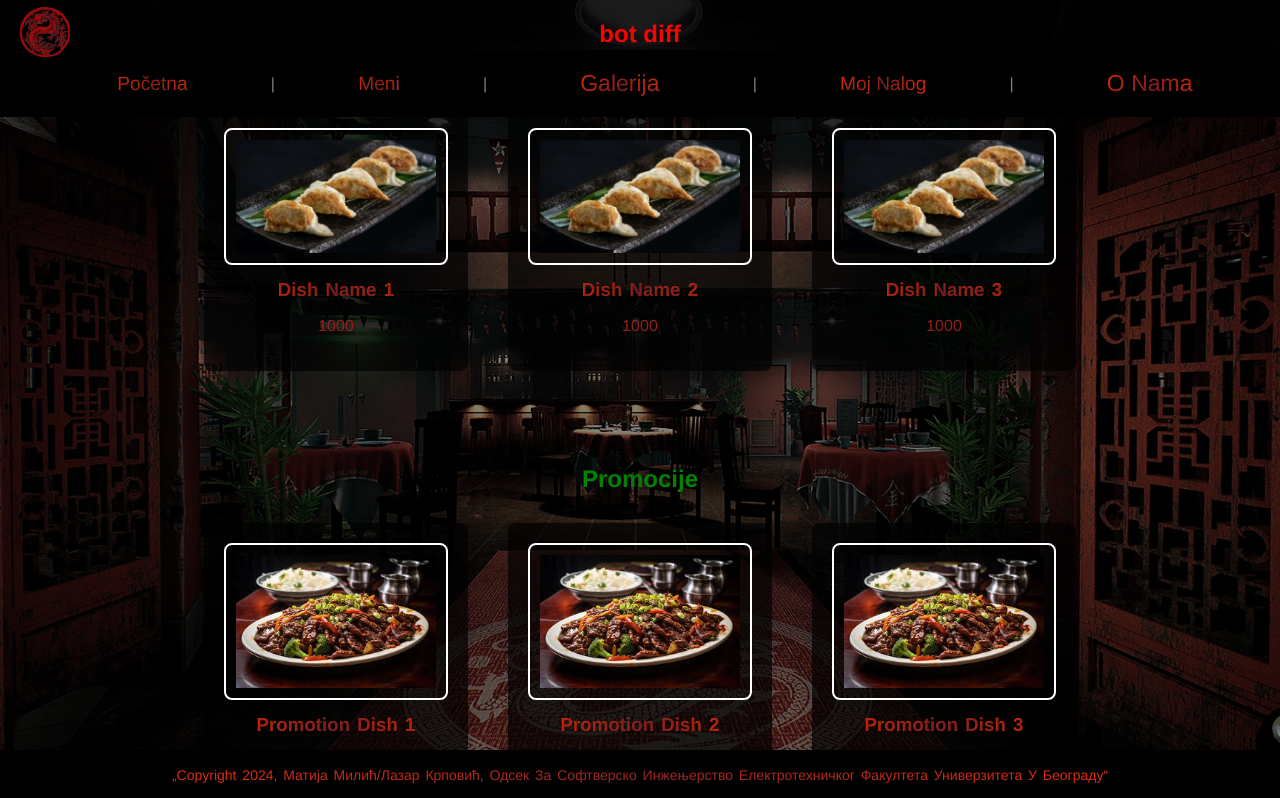
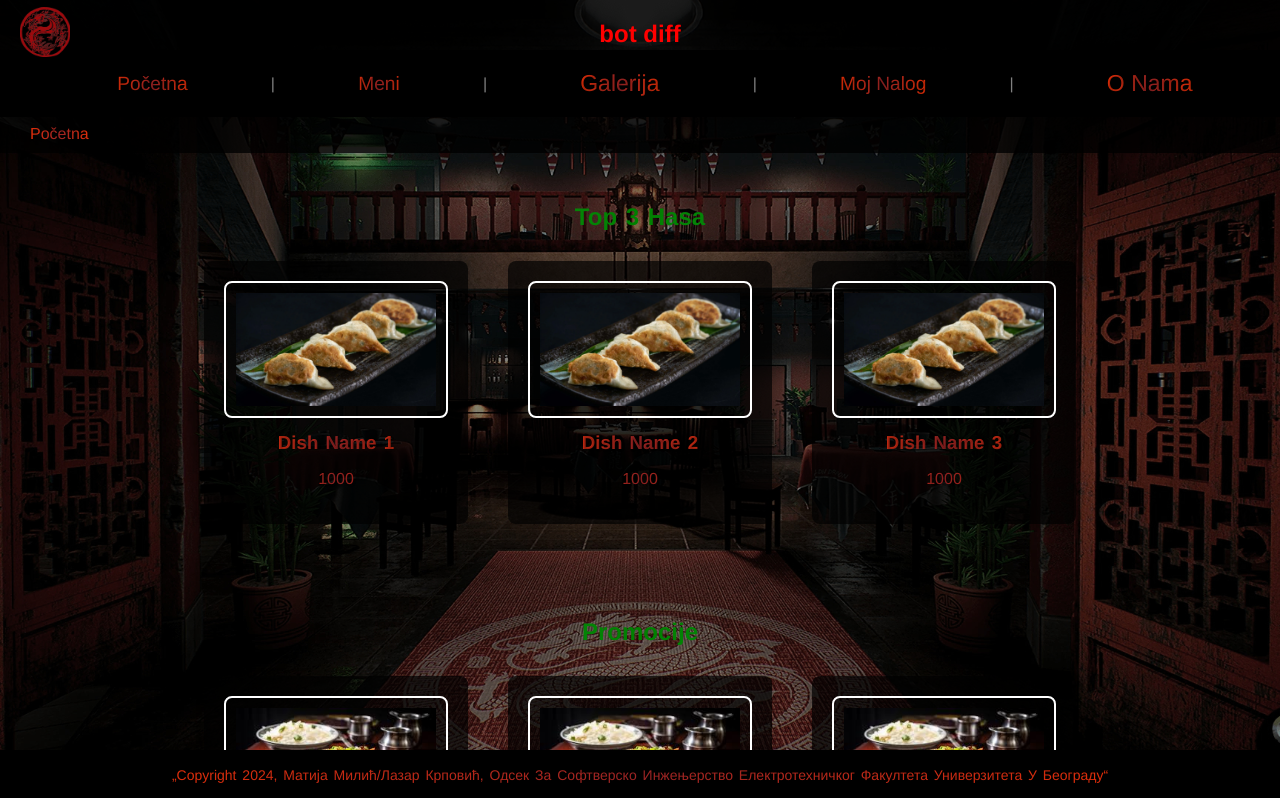
Before and after one commit to matijamilic18/vd-projekat, a Vue app in the folder projekat/: page / in a window 1280 px wide. Shown: the top 798 px of the page. Built offline with nearby package versions, Linux system fonts and the light colour scheme.

Commit message:
breadcrumbs

```diff
--- a/projekat/src/App.vue
+++ b/projekat/src/App.vue
@@ -30,15 +30,15 @@
             <li class="line"> | </li>
             <li><a href="#">Moj Nalog</a></li>
             <li class="line"> | </li>
-            <router-link to="/about">
+            <router-link to="/onama">
                 <li><a href="#" >O Nama</a></li>
             </router-link>
 
             <li class="line"> | </li>
         </ul>
   </nav>
-
-
+  <Breadcrumbs />
+  <router-view/>
    <footer>
       <div class="footer-bottom">
       <p>  „Copyright 2024, Матија Милић/Лазар Крповић, Одсек за софтверско инжењерство Електротехничког факултета Универзитета у Београду“ </p>
@@ -46,11 +46,23 @@
   </footer>
 
 
-  <router-view/>
+
 
 </div>
 
 </template>
+
+
+<script>
+import Breadcrumbs from './components/Breadcrumbs.vue'
+
+export default {
+  name: 'App',
+  components: {
+    Breadcrumbs
+  }
+}
+</script>
 
 <style>
 
--- /dev/null
+++ b/projekat/src/components/Breadcrumbs.vue
@@ -0,0 +1,89 @@
+<template>
+    <nav class="breadcrumbs">
+      <ul>
+        <li><router-link to="/">Početna</router-link></li>
+        <li v-for="crumb in breadcrumbs" :key="crumb.path">
+          <span class="separator"> > </span>
+          <router-link :to="crumb.path">{{ crumb.name }}</router-link>
+        </li>
+      </ul>
+    </nav>
+  </template>
+
+
+
+  <script>
+  export default {
+    name: 'Breadcrumbs',
+    computed: {
+      breadcrumbs() {
+        const breadcrumbs = [];
+        const pathArray = this.$route.path.split('/').filter(Boolean);
+        let path = '';
+
+        pathArray.forEach((segment) => {
+          path += `/${segment}`;
+          breadcrumbs.push({
+            name: this.formatName(segment),
+            path: path
+          });
+        });
+
+        return breadcrumbs;
+      }
+    },
+    methods: {
+      formatName(name) {
+        // Capitalize first letter and replace hyphens with spaces
+        return name.charAt(0).toUpperCase() + name.slice(1).replace(/-/g, ' ');
+      }
+    }
+  }
+  </script>
+
+  <style scoped>
+.breadcrumbs {
+
+  margin-top:115px;
+  background-color: rgba(0, 0, 0, 0.8);
+  padding: 10px 20px;
+  width: 100%;
+  box-sizing: border-box;
+}
+
+.breadcrumbs ul {
+  list-style: none;
+  padding: 0;
+  margin: 0;
+  display: flex;
+  flex-wrap: wrap;
+}
+
+.breadcrumbs li {
+  display: inline;
+  font-size: 1em;
+  margin-right: 10px;
+}
+
+.breadcrumbs a {
+  color: #ffffff;
+  text-decoration: none;
+  padding: 5px 10px;
+  background: linear-gradient(90deg, #f73100, #9b2424, #f73100);
+  -webkit-background-clip: text;
+  -webkit-text-fill-color: transparent;
+  transition: color 0.3s ease, text-shadow 0.3s ease;
+}
+
+.breadcrumbs a:hover {
+  color: #fa0202;
+  text-shadow: 2px 2px 4px rgba(0, 0, 0, 0.5);
+  background: none;
+  -webkit-text-fill-color: inherit;
+}
+
+.separator {
+  color: #ffffff;
+  margin: 0 5px;
+}
+</style>
--- a/projekat/src/views/About.vue
+++ b/projekat/src/views/About.vue
@@ -49,7 +49,7 @@
 
 <style scoped>
 .about-page-wrapper {
-  padding-top: 120px; /* Adjust this value to move the content down as needed */
+
   min-height: 100vh;
   box-sizing: border-box;
   display: flex;
```
